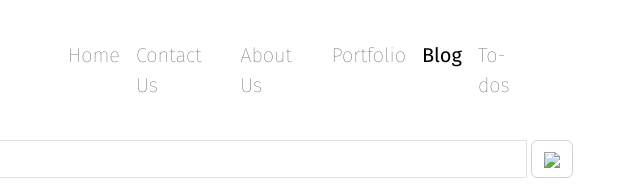
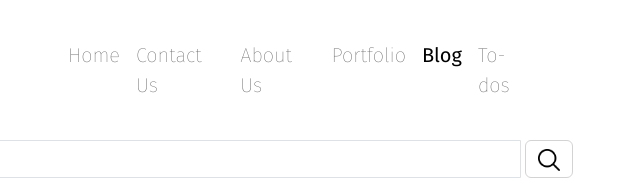
Before and after one commit to tere2351/final-assignment, a plain HTML site: page blog.html in a window 1280 px wide. Shown: the top 191 px of the page, 620-1260 px from the left. Drawn offline with nearby package versions, Linux system fonts and the light colour scheme.

Commit message:
search pic add

```diff
--- a/blog.html
+++ b/blog.html
@@ -130,7 +130,7 @@
       <input type="text" class="form-control" placeholder="Search..." aria-label="Recipient's username"
         aria-describedby="basic-addon2">
       <div class="input-group-append">
-        <button class="btn btn-outline-secondary" type="button"><img src="search icon.png"
+        <button class="btn btn-outline-secondary" type="button"><img src="Pictures/search icon.png"
             style="height:22px;"></button>
       </div>
     </div>
```
